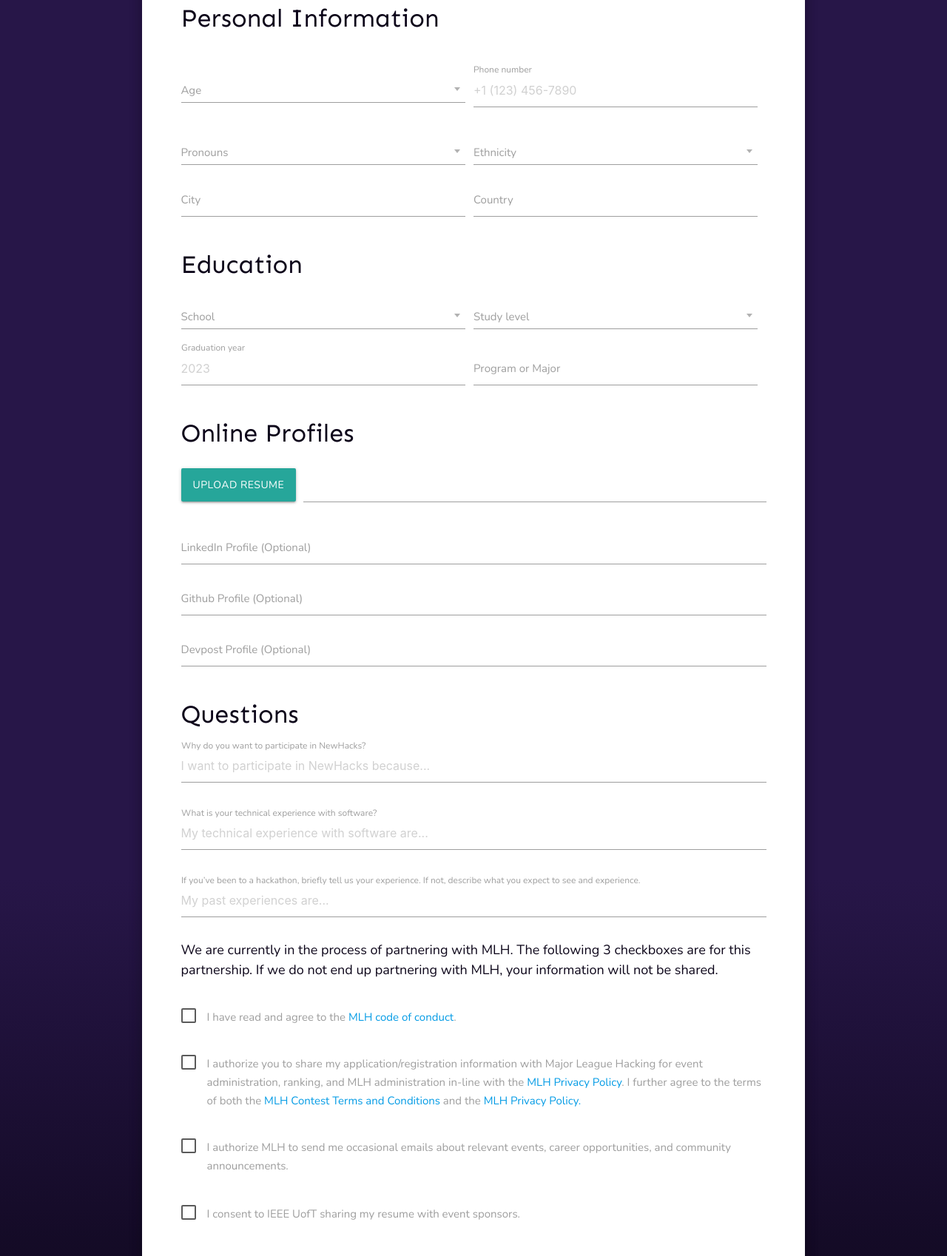
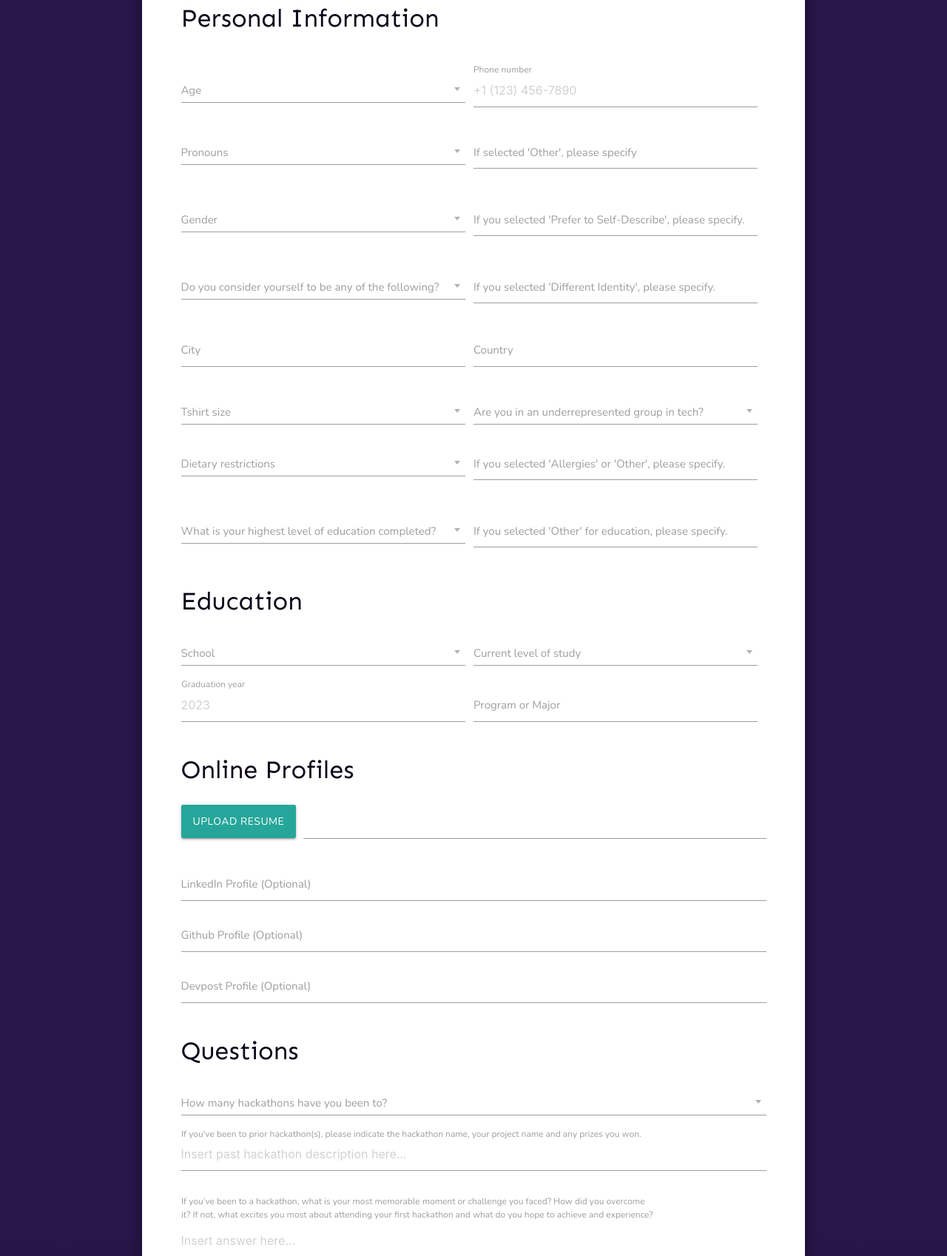
Before and after one commit to ieeeuoft/newhacks-site-2024, a Django app: page /registration/application/ in a window 1280 px wide. Shown: the part 292-1990 px from the top of the page at 74% size. Run offline with Django 3.2, Linux system fonts and the light colour scheme; the visitor is signed in with stand-in values (Sample User, id 1); data that the repository does not hold is empty; style sheets or scripts are compiled from the project's sources; some libraries are stand-ins or nearby versions.

Commit message:
Application form - All tentative changes (#14)
* test changes

* deleted migration file

* added new pronoun choices, reformatted error checking

* black format changes

* reverting landing.html changes

* added gender field

* removed ethnicity

* added tshirt size

* added dietary restriction, made ethnicity changes

* black changes

* black.... again?

* attempting to fix black problems

* deleting dummy comment

* i hope this black fix works

* added under-represented group question

* added sexual identity:

* added highest former education

* fixed typo

* reduced options for curr education

* added how many hackathons field

* black changes

* added new hackathon question, modified ethnicity field

* modified technical experience question

* changed what past experience field

* added team role question

* added discover method, made word count bigger for personal info

* removed comments

* more comment deletion

* removing more comments

* remove comments

* remove comments

* removed ethnicity comment

```diff
--- a/hackathon_site/registration/forms.py
+++ b/hackathon_site/registration/forms.py
@@ -122,10 +122,21 @@ class ApplicationForm(forms.ModelForm):
         fields = [
             "age",
             "pronouns",
-            "ethnicity",
+            "free_response_pronouns",
+            "gender",
+            "free_response_gender",
+            # "ethnicity",
             "phone_number",
             "city",
             "country",
+            "tshirt_size",
+            "dietary_restrictions",
+            "free_response_dietary_restrictions",
+            "under_represented_group",
+            "sexual_identity",
+            "free_response_sexual_identity",
+            "highest_formal_education",
+            "free_response_highest_formal_education",
             "school",
             "study_level",
             "graduation_year",
@@ -134,9 +145,13 @@ class ApplicationForm(forms.ModelForm):
             "linkedin",
             "github",
             "devpost",
+            "how_many_hackathons",
+            "past_hackathon_info",
+            "what_past_experience",
             "why_participate",
             "what_technical_experience",
-            "what_past_experience",
+            "what_role_in_team_setting",
+            "discovery_method",
             "conduct_agree",
             "logistics_agree",
             "email_agree",
@@ -149,6 +164,36 @@ class ApplicationForm(forms.ModelForm):
                 choices=((None, ""),),
             ),
             "resume": MaterialFileInput(),
+            "free_response_pronouns": forms.Textarea(
+                attrs={"class": "materialize-textarea", "data-length": 200}
+            ),
+            "free_response_gender": forms.Textarea(
+                attrs={"class": "materialize-textarea", "data-length": 200}
+            ),
+            "free_response_sexual_identity": forms.Textarea(
+                attrs={"class": "materialize-textarea", "data-length": 200}
+            ),
+            "free_response_dietary_restrictions": forms.Textarea(
+                attrs={"class": "materialize-textarea", "data-length": 200}
+            ),
+            "free_response_highest_formal_education": forms.Textarea(
+                attrs={"class": "materialize-textarea", "data-length": 200}
+            ),
+            "past_hackathon_info": forms.Textarea(
+                attrs={
+                    "class": "materialize-textarea",
+                    "placeholder": "Insert past hackathon description here...",
+                    "data-length": 1000,
+                }
+            ),
+            "what_past_experience": forms.Textarea(
+                attrs={
+                    "class": "materialize-textarea",
+                    "placeholder": "Insert answer here...",
+                    "data-length": 1000,
+                    "style": "padding-top: 38px;",
+                }
+            ),
             "why_participate": forms.Textarea(
                 attrs={
                     "class": "materialize-textarea",
@@ -159,14 +204,14 @@ class ApplicationForm(forms.ModelForm):
             "what_technical_experience": forms.Textarea(
                 attrs={
                     "class": "materialize-textarea",
-                    "placeholder": "My technical experience with software are...",
+                    "placeholder": "My technical experience with software and hardware are...",
                     "data-length": 1000,
                 }
             ),
-            "what_past_experience": forms.Textarea(
+            "what_role_in_team_setting": forms.Textarea(
                 attrs={
                     "class": "materialize-textarea",
-                    "placeholder": "My past experiences are...",
+                    "placeholder": "I take on the role of...",
                     "data-length": 1000,
                 }
             ),
@@ -192,6 +237,12 @@ class ApplicationForm(forms.ModelForm):
             raise forms.ValidationError(
                 _("User has already submitted an application."), code="invalid"
             )
+        self.clean_age()
+        self.handle_free_response_pronouns()
+        self.handle_free_response_gender()
+        self.handle_free_response_sexual_identity()
+        self.handle_free_response_dietary_restrictions()
+        self.handle_highest_formal_education()
         return cleaned_data
 
     def clean_age(self):
@@ -205,6 +256,74 @@ class ApplicationForm(forms.ModelForm):
                 code="user_is_too_young_to_participate",
             )
         return user_age
+
+    def handle_free_response_pronouns(self):
+        user_pronouns = self.cleaned_data["pronouns"]
+        user_free_response_pronouns = self.cleaned_data["free_response_pronouns"]
+        if user_pronouns == "other" and not user_free_response_pronouns:
+            raise forms.ValidationError(
+                _(
+                    "Since you've selected 'Other' for pronouns, please state what pronouns you go by."
+                ),
+                code="free_response_pronouns",
+            )
+
+    def handle_free_response_gender(self):
+        user_gender = self.cleaned_data["gender"]
+        user_free_response_gender = self.cleaned_data["free_response_gender"]
+        if user_gender == "prefer-to-self-describe" and not user_free_response_gender:
+            raise forms.ValidationError(
+                _(
+                    "Since you've selected 'Prefer to Self Describe' for gender, please state how you would like to be addressed"
+                ),
+                code="free_response_gender",
+            )
+
+    def handle_free_response_dietary_restrictions(self):
+        user_dietary_restrictions = self.cleaned_data["dietary_restrictions"]
+        user_free_response_dietary_restrictions = self.cleaned_data[
+            "free_response_dietary_restrictions"
+        ]
+        if (
+            user_dietary_restrictions == "allergies"
+            or user_dietary_restrictions == "other"
+        ) and not user_free_response_dietary_restrictions:
+            raise forms.ValidationError(
+                _("Please provide more information about your dietary restrictions."),
+                code="free_response_dietary_restrictions",
+            )
+
+    def handle_free_response_sexual_identity(self):
+        user_sexual_identity = self.cleaned_data["sexual_identity"]
+        user_free_response_sexual_identity = self.cleaned_data[
+            "free_response_sexual_identity"
+        ]
+        if (
+            user_sexual_identity == "different-identity"
+            and not user_free_response_sexual_identity
+        ):
+            raise forms.ValidationError(
+                _(
+                    "You've selected 'Different Identity', please state how you would like to identify yourself"
+                ),
+                code="free_response_sexual_identity",
+            )
+
+    def handle_highest_formal_education(self):
+        user_highest_formal_education = self.cleaned_data["highest_formal_education"]
+        user_free_response_highest_formal_education = self.cleaned_data[
+            "free_response_highest_formal_education"
+        ]
+        if (
+            user_highest_formal_education == "other"
+            and not user_free_response_highest_formal_education
+        ):
+            raise forms.ValidationError(
+                _(
+                    "You've selected 'Other' for highest formal education, please elaborate in the corresponding field."
+                ),
+                code="free_response_highest_formal_education",
+            )
 
     def save(self, commit=True):
         self.instance = super().save(commit=False)
--- a/hackathon_site/registration/jinja2/registration/application.html
+++ b/hackathon_site/registration/jinja2/registration/application.html
@@ -38,15 +38,26 @@
     {{ render_field(form.age, size="s12 m6 select2-wrapper") }}
     {{ render_field(form.phone_number, size="s12 m6") }}
     {{ render_field(form.pronouns, size="s12 m6 select2-wrapper") }}
-    {{ render_field(form.ethnicity, size="s12 m6 select2-wrapper") }}
+    {{ render_field(form.free_response_pronouns, show_help_text_as_label=True, size="s12 m6 select2-wrapper") }}
+    {{ render_field(form.gender, size="s12 m6 select2-wrapper") }}
+    {{ render_field(form.free_response_gender, show_help_text_as_label=True, size="s12 m6 select2-wrapper") }}
+    {{ render_field(form.sexual_identity, show_help_text_as_label=True, size="s12 m6 select2-wrapper") }}
+    {{ render_field(form.free_response_sexual_identity, show_help_text_as_label=True, size="s12 m6 select2-wrapper") }}
+    {#    {{ render_field(form.ethnicity, size="s12 m6 select2-wrapper") }}#}
     {{ render_field(form.city, size="s12 m6 select2-wrapper added-country-margin formAddTopMargin") }}
     {{ render_field(form.country, size="s12 m6 select2-wrapper added-country-margin formAddTopMargin") }}
+    {{ render_field(form.tshirt_size, size="s12 m6 select2-wrapper") }}
+    {{ render_field(form.under_represented_group, show_help_text_as_label=True, size="s12 m6 select2-wrapper") }}
+    {{ render_field(form.dietary_restrictions, size="s12 m6 select2-wrapper") }}
+    {{ render_field(form.free_response_dietary_restrictions, show_help_text_as_label=True, size="s12 m6 select2-wrapper") }}
+    {{ render_field(form.highest_formal_education, show_help_text_as_label=True, size="s12 m6 select2-wrapper") }}
+    {{ render_field(form.free_response_highest_formal_education, show_help_text_as_label=True, size="s12 m6 select2-wrapper") }}
 
     <div class="col s12">
         <h4>Education</h4>
     </div>
     {{ render_field(form.school, size="s12 m6 select2-wrapper") }}
-    {{ render_field(form.study_level, size="s12 m6 select2-wrapper") }}
+    {{ render_field(form.study_level, show_help_text_as_label=True, size="s12 m6 select2-wrapper") }}
     {{ render_field(form.graduation_year, size="s12 m6 select2-wrapper") }}
     {{ render_field(form.program, size="s12 m6 select2-wrapper", show_help_text_as_label=True) }}
 
@@ -61,9 +72,13 @@
     <div class="col s12">
         <h4>Questions</h4>
     </div>
+    {{ render_field(form.how_many_hackathons, show_help_text_as_label=True, size="s12 select2-wrapper") }}
+    {{ render_field(form.past_hackathon_info, show_help_text_as_label=True) }}
+    {{ render_field(form.what_past_experience, show_help_text_as_label=True) }}
     {{ render_field(form.why_participate, show_help_text_as_label=True) }}
     {{ render_field(form.what_technical_experience, show_help_text_as_label=True) }}
-    {{ render_field(form.what_past_experience, show_help_text_as_label=True) }}
+    {{ render_field(form.what_role_in_team_setting, show_help_text_as_label=True) }}
+    {{ render_field(form.discovery_method, show_help_text_as_label=True, size="s12 select2-wrapper") }}
 
     <div class="col s12">
         <p>We are currently in the process of partnering with MLH. The following 3 checkboxes are for this partnership. If we do not end up partnering with MLH, your information will not be shared.</p>
@@ -78,10 +93,11 @@
 
 {% block form_button %}
     <div class="input-field col s12 center" style="margin-bottom: 0">
-        <p>You cannot edit this afterwards!</p>
+        <p>Please note: After submission, you will no longer be able to edit your answers!</p>
         <br/>
-        <p>At present, this submission is intended for preregistration. Rest assured, we will notify you via email as soon as official registration becomes available.
-        </p>
+        <p>For the long answer questions, we recommended writing your answer in a separate document first, then pasting it into the form.</p>
+{#        <p>At present, this submission is intended for preregistration. Rest assured, we will notify you via email as soon as official registration becomes available.#}
+{#        </p>#}
         <br/>
         <button type="submit" class="btn-small waves-effect waves-light colorBtn">Submit</button>
     </div>
@@ -127,6 +143,7 @@
                     e.stopPropagation();
                 });
             });
+            $("#id_free_response_pronouns, #id_free_response_gender, #id_free_response_sexual_identity, #id_free_response_dietary_restrictions, #id_free_response_highest_formal_education, #id_what_role_in_team_setting, #id_past_hackathon_info, #id_what_hackathon_experience, #id_why_participate, #id_what_technical_experience").characterCounter(); // TODO: TEMPORARY LINE
 
             // on first focus (bubbles up to document), open the menu
             // https://stackoverflow.com/a/49261426/3882202
```
Also changed, not shown: hackathon_site/registration/models.py (+207 -16 lines), hackathon_site/event/jinja2/event/landing.html (line endings or trailing spaces), hackathon_site/registration/migrations/0009_auto_20240925_2109.py (added).
